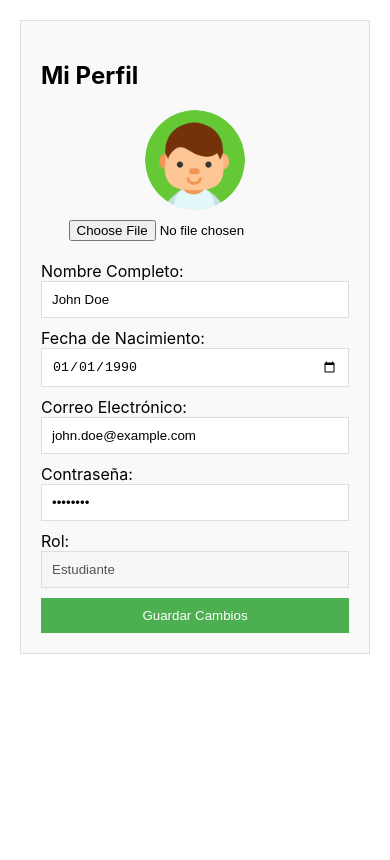
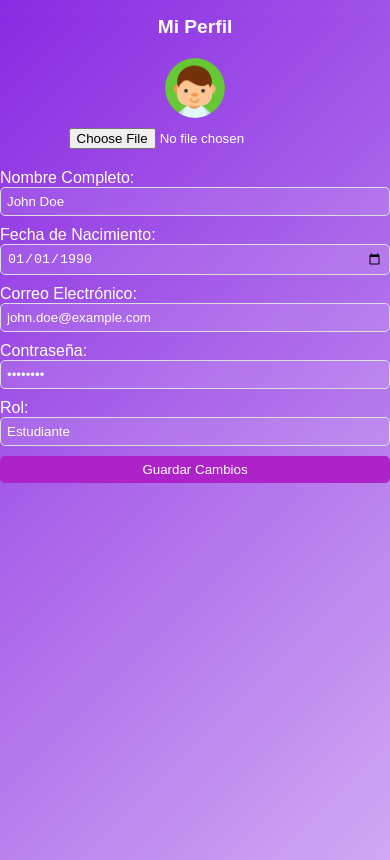
Before and after one commit to RosaLopezC/proyecto, a React (Create React App) app in the folder frontend/: page /profile in a window 390 px wide. Built offline with nearby package versions, Linux system fonts and the light colour scheme.

Commit message:
Actualizacion del frontend

```diff
--- a/frontend/src/components/Profile/Profile.css
+++ b/frontend/src/components/Profile/Profile.css
@@ -1,8 +1,16 @@
+body, html {
+  height: 100%;
+  margin: 0;
+  padding: 0;
+  font-family: Arial, sans-serif;
+  background: linear-gradient(135deg, #8a2be2, #cfa9f3);
+  color: white;
+}
+
 .profile-container {
-    padding: 20px;
-    border: 1px solid #ddd;
-    background-color: #f9f9f9;
-    margin: 20px;
+  color: white;
+  margin: 20px auto;
+  max-width: 600px;
 }
 
 .profile-image-container {
@@ -17,6 +25,7 @@
   height: 100px;
   border-radius: 50%;
   margin-bottom: 10px;
+  border: none;
 }
 
 .profile-container form {
@@ -28,6 +37,7 @@
 .profile-container label {
   display: flex;
   flex-direction: column;
+  color: white;
 }
 
 .profile-container input[type="text"],
@@ -36,16 +46,85 @@
 .profile-container input[type="password"] {
   padding: 10px;
   border: 1px solid #ddd;
+  border-radius: 5px;
+  background-color: rgba(255, 255, 255, 0.1);
+  color: white;
 }
 
 .profile-container button {
   padding: 10px;
-    background-color: #4CAF50;
+  background-color: #ad23c9;
   color: white;
   border: none;
+  border-radius: 5px;
   cursor: pointer;
+  transition: background-color 0.3s ease;
 }
 
 .profile-container button:hover {
-    background-color: #45a049;
+  background-color: #5d18a7;
 }
+
+.profile-container h2 {
+  text-align: center;
+  margin-bottom: 20px;
+  font-size: 2em;
+  color: white;
+}
+
+.profile-container input[type="file"] {
+  color: white;
+}
+
+@media (max-width: 768px) {
+  .profile-container {
+      width: 95%;
+  }
+
+  .profile-image {
+      width: 80px;
+      height: 80px;
+  }
+
+  .profile-container h2 {
+      font-size: 1.5em;
+  }
+
+  .profile-container input[type="text"],
+  .profile-container input[type="date"],
+  .profile-container input[type="email"],
+  .profile-container input[type="password"] {
+      padding: 8px;
+  }
+
+  .profile-container button {
+      padding: 8px;
+  }
+}
+
+@media (max-width: 480px) {
+  .profile-container {
+      width: 100%;
+      margin: 10px auto;
+  }
+
+  .profile-image {
+      width: 60px;
+      height: 60px;
+  }
+
+  .profile-container h2 {
+      font-size: 1.2em;
+  }
+
+  .profile-container input[type="text"],
+  .profile-container input[type="date"],
+  .profile-container input[type="email"],
+  .profile-container input[type="password"] {
+      padding: 6px;
+  }
+
+  .profile-container button {
+      padding: 6px;
+  }
+}
--- a/frontend/src/styles/Menu.css
+++ b/frontend/src/styles/Menu.css
@@ -71,6 +71,7 @@
     border-radius: 5px;
     cursor: pointer;
     transition: background-color 0.3s;
+    color: black; /* Asegura que el texto de los subniveles sea negro */
 }
 
 .sublevel-item:hover {
@@ -95,6 +96,7 @@
     border: 1px solid #ddd;
     outline: none;
     font-size: 14px;
+    color: black; /* Asegura que el texto del input sea negro */
 }
 
 .search-container button {
@@ -158,6 +160,7 @@
     flex-direction: column;
     gap: 10px;
     font-size: 14px;
+    color: black; /* Asegura que el texto de los temas vistos sea negro */
 }
 
 .topic-color-0 { background-color: #ff634765; }
@@ -175,6 +178,7 @@
     border-radius: 5px;
     background-color: #f0f0f0;
     text-align: center;
+    color: black; /* Asegura que el texto de los cuadros de progreso y puntuación sea negro */
 }
 
 .progress-box {
@@ -217,6 +221,7 @@
     width: 40px;
     height: 40px;
     border-radius: 50%;
+    border: none; /* Elimina el borde alrededor del icono */
 }
 
 .profile-menu {
@@ -238,8 +243,17 @@
     border-radius: 5px;
     cursor: pointer;
     transition: background-color 0.3s;
+    color: black; /* Asegura que el texto del menú de perfil sea negro */
 }
 
 .profile-menu-item:hover {
     background-color: #f0f0f0;
 }
+
+/* Contorno de arcoíris para las tarjetas */
+.card {
+    border: 5px solid transparent;
+    border-image: linear-gradient(to right, red, orange, yellow, green, blue, indigo, violet);
+    border-image-slice: 1;
+    border-radius: 10px; /* Bordes redondeados para las tarjetas */
+}
--- a/frontend/src/styles/Profile.css
+++ /dev/null
@@ -1,51 +0,0 @@
-.profile-container {
-    padding: 20px;
-    border: 1px solid #ddd;
-    background-color: #f9f9f9;
-    margin: 20px;
-  }
-
-  .profile-image-container {
-    display: flex;
-    flex-direction: column;
-    align-items: center;
-    margin-bottom: 20px;
-  }
-
-  .profile-image {
-    width: 100px;
-    height: 100px;
-    border-radius: 50%;
-    margin-bottom: 10px;
-  }
-
-  .profile-container form {
-    display: flex;
-    flex-direction: column;
-    gap: 10px;
-  }
-
-  .profile-container label {
-    display: flex;
-    flex-direction: column;
-  }
-
-  .profile-container input[type="text"],
-  .profile-container input[type="date"],
-  .profile-container input[type="email"],
-  .profile-container input[type="password"] {
-    padding: 10px;
-    border: 1px solid #ddd;
-  }
-
-  .profile-container button {
-    padding: 10px;
-    background-color: #4CAF50;
-    color: white;
-    border: none;
-    cursor: pointer;
-  }
-
-  .profile-container button:hover {
-    background-color: #45a049;
-  }
```
Also changed, not shown: frontend/src/styles/Medals.css (deleted, +0 -30 lines), frontend/src/styles/Scores.css (deleted, +0 -30 lines). Lines whose indentation alone changed are shown as unchanged.
